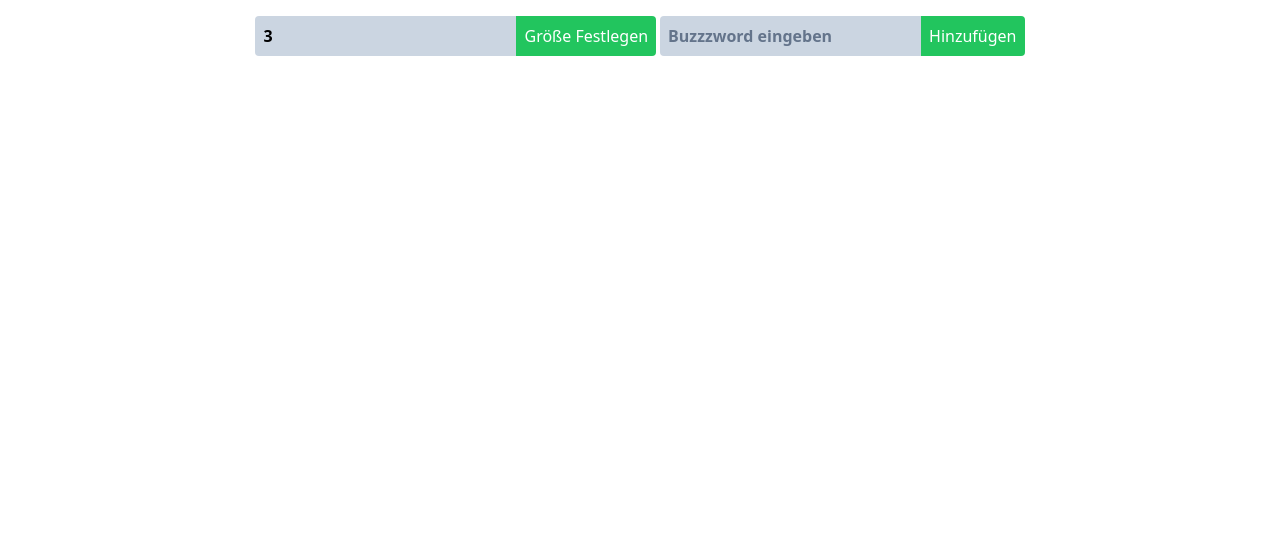
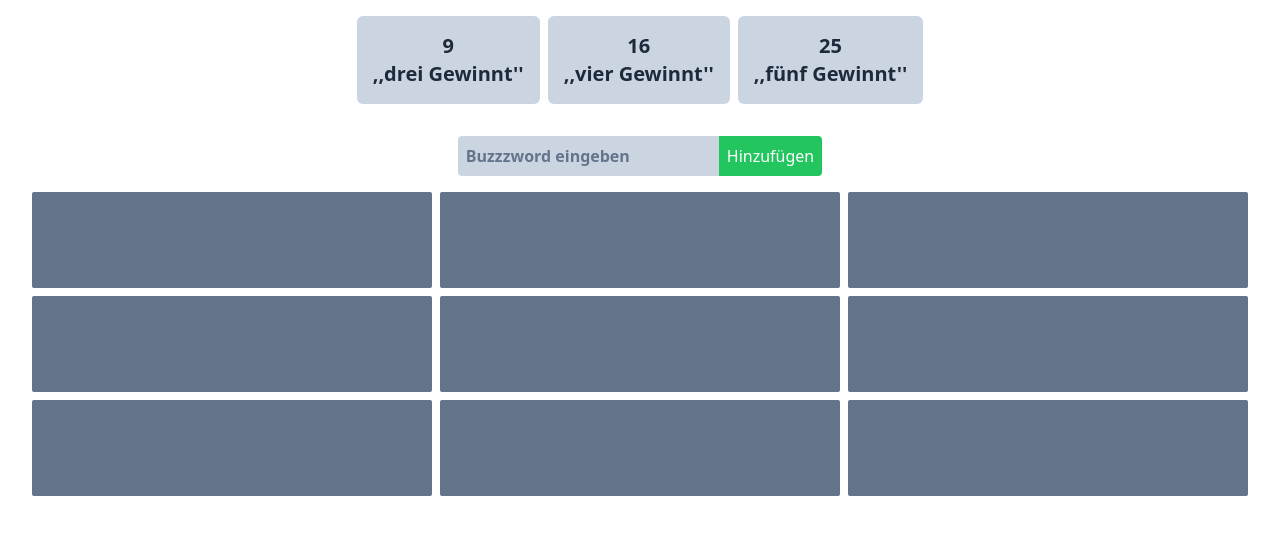
Before and after one commit to Niklas003/Bullshit-Bingo, a Nuxt app: page / in a window 1280 px wide. Shown: the top 534 px of the page. Built offline with nearby package versions, Linux system fonts and the light colour scheme.

Commit message:
feat: set sizes

```diff
--- /dev/null
+++ b/components/emptyCell.vue
@@ -0,0 +1,3 @@
+<template>
+  <div class="min-h-24 flex justify-center items-center font-bold text-2xl text-white rounded-sm bg-slate-500"></div>
+</template>
--- a/components/sizeInput.vue
+++ b/components/sizeInput.vue
@@ -1,27 +1,32 @@
 <template>
-  <div>
-    <input
-      v-model="size"
-      type="number"
-      class="rounded-l p-2 bg-slate-300 font-semibold placeholder:text-slate-500"
-      placeholder="Größe festlegen"
-    />
-    <button
-      type="button"
-      class="bg-green-500 hover:bg-green-600 text-white p-2 rounded-r"
-      @submit="handleInput"
-      @click="handleInput"
+  <div class="flex space-x-2 mx-4">
+    <div
+      @click="handleInput(3)"
+      class="flex flex-col items-center bg-slate-300 rounded-md p-4 cursor-pointer font-bold text-xl text-slate-800 hover:bg-slate-400"
     >
-      Größe Festlegen
-    </button>
+      <span>9</span>
+      <span>,,drei Gewinnt''</span>
+    </div>
+    <div
+      @click="handleInput(4)"
+      class="flex flex-col items-center bg-slate-300 rounded-md p-4 cursor-pointer font-bold text-xl text-slate-800 hover:bg-slate-400"
+    >
+      <span>16</span>
+      <span>,,vier Gewinnt''</span>
+    </div>
+    <div
+      @click="handleInput(5)"
+      class="flex flex-col items-center bg-slate-300 rounded-md p-4 cursor-pointer font-bold text-xl text-slate-800 hover:bg-slate-400"
+    >
+      <span>25</span>
+      <span>,,fünf Gewinnt''</span>
+    </div>
   </div>
 </template>
 <script setup lang="ts">
-const size = ref<number>(3);
 const emit = defineEmits(["inputSize"]);
 
-function handleInput() {
-  emit("inputSize", size.value);
-  size.value = 3;
+function handleInput(size: number) {
+  emit("inputSize", size);
 }
 </script>
--- a/components/wordInput.vue
+++ b/components/wordInput.vue
@@ -1,5 +1,5 @@
 <template>
-  <div>
+  <div class="flex">
     <input
       v-model="word"
       type="text"
--- a/pages/index.vue
+++ b/pages/index.vue
@@ -1,12 +1,16 @@
 <template>
   <div>
-    <div class="flex justify-center items-center my-4 space-x-1">
-      <sizeInput @inputSize="handleSize" />
+    <div class="flex flex-col items-center my-4 space-y-8">
+      <sizeInput @inputSize="(size:number) => gameSize = size" />
       <wordInput @inputWord="handleWord" />
     </div>
     <div class="mx-8">
-      <div class="grid grid-cols-4 gap-2">
+      <div
+        class="grid gap-2"
+        :class="{ 'grid-cols-3': gameSize === 3, 'grid-cols-4': gameSize === 4, 'grid-cols-5': gameSize === 5 }"
+      >
         <cell v-for="i in words" :word="i" />
+        <emptyCell v-for="i in gameSize ** 2 - words.length" />
       </div>
     </div>
   </div>
@@ -17,14 +21,8 @@ import { ref } from "vue";
 const words = ref<string[]>([]);
 const gameSize = ref<number>(3);
 
-function handleSize(size: number) {
-  if (size > 0 && size < 10) {
-    gameSize.value = size;
-  }
-}
-
 function handleWord(word: string) {
-  if (word !== "" && word.valueOf.length < 16) {
+  if (word !== "" && word.valueOf.length < gameSize.value ** 2) {
     words.value.push(word);
   }
 }
```
